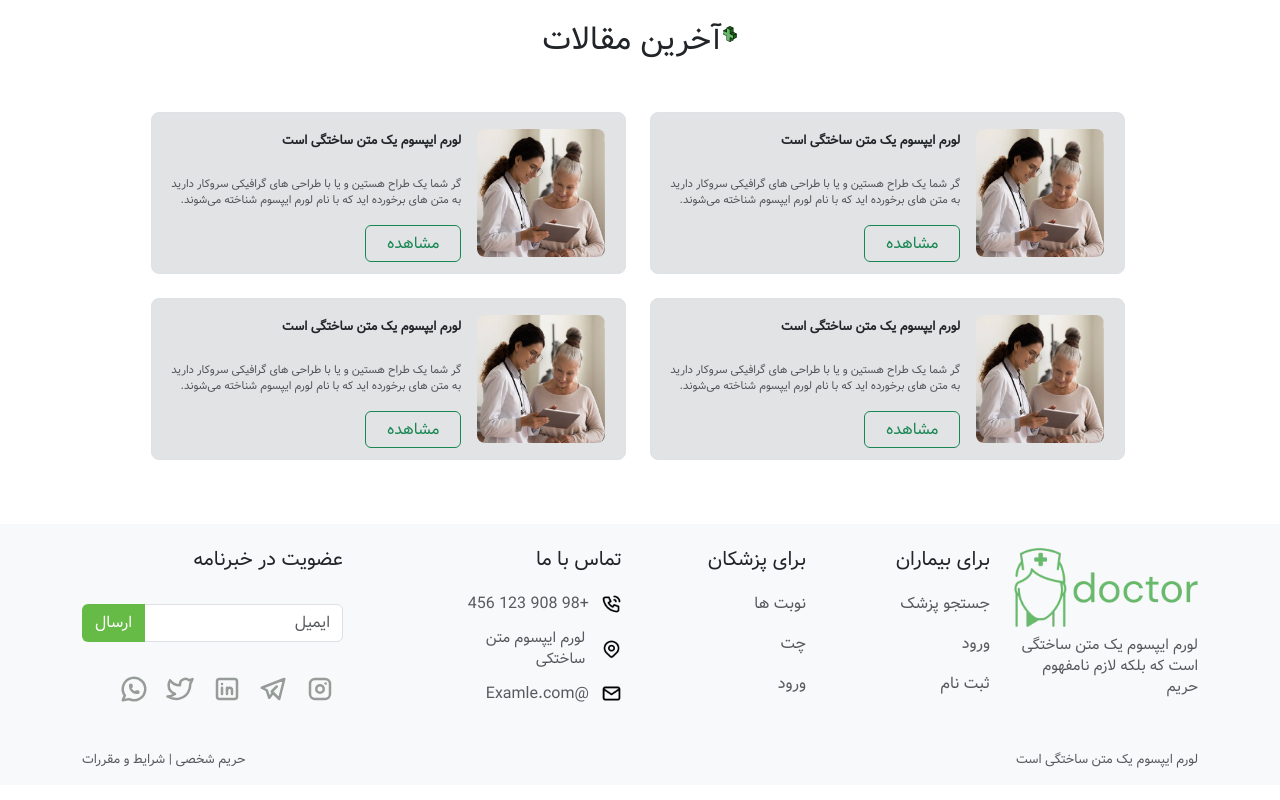
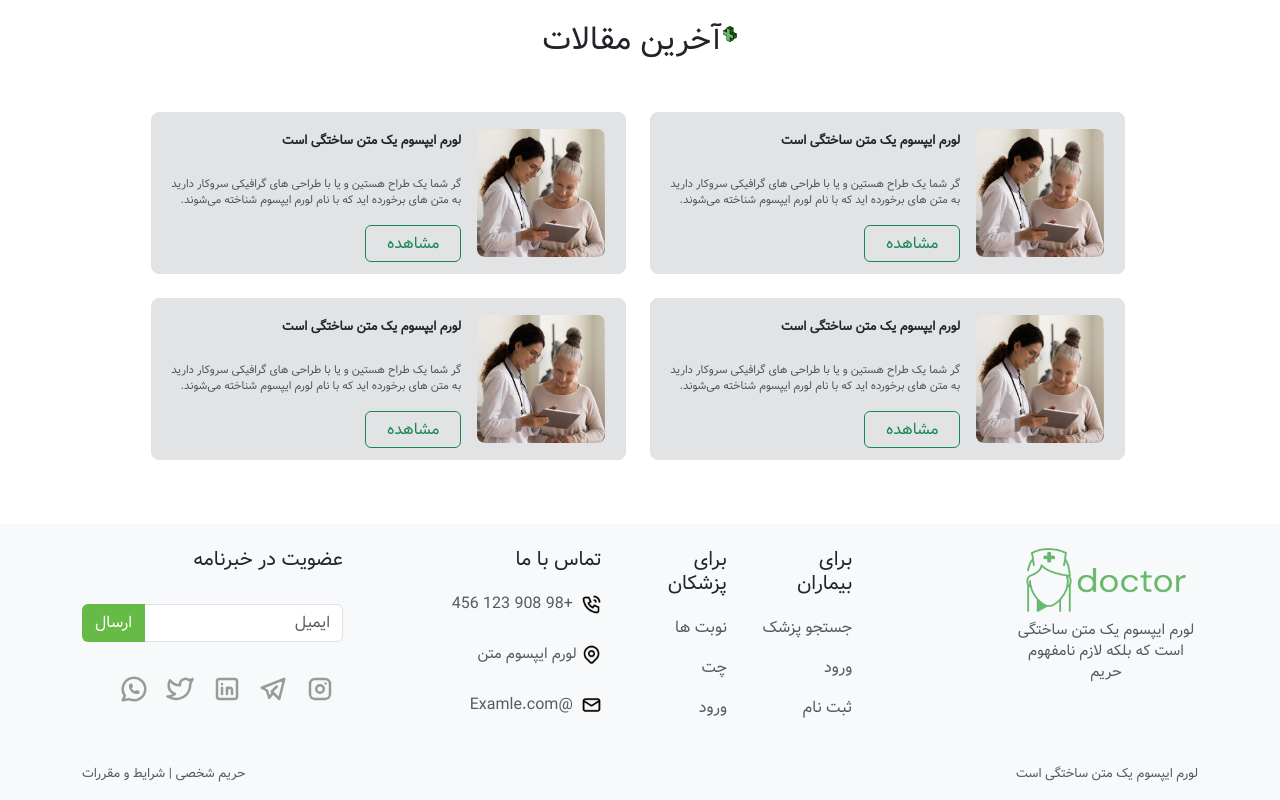
Before and after one commit to hojjatSadafi/doctor, a plain HTML site: page index.html in a window 1280 px wide. Shown: the part 2255-3055 px from the top of the page. Drawn offline with Linux system fonts and the light colour scheme.

```diff
--- a/index.html
+++ b/index.html
@@ -361,13 +361,14 @@
     <footer class="bg-light">
         <div class="container">
             <div class="row align-items-top pt-4">
-                <div class="col-lg-8 d-flex flex-row responsive">
-                    <div class="col-lg-3 d-flex flex-column gap-2 responsive__items">
-                        <img src="./images/doctorLogo.webp" alt="">
+                <div class="col-lg-8 d-flex flex-lg-row justify-content-lg-between responsive">
+                    <div class="col-lg-3 mb-4 mb-lg-0 d-flex flex-column gap-2 text-center responsive__items">
+                        <img class="mx-auto mx-0 mb-2 mb-lg-0 footer__main-icon" src="./images/doctorLogo.webp" alt="">
                         <p class="text-muted right__text">لورم ایپسوم یک متن ساختگی
                             است که بلکه لازم نامفهوم حریم</p>
                     </div>
-                    <div class="col-lg-3 ms-4 space__between responsive__items">
+                    <div class="d-flex flex-column flex-sm-row me-2 ms-2 ms-lg-5 me-lg-5 justify-content-between">
+                        <div class="col-lg-3 ms-lg-4 space__between responsive__items-1">
                             <h5 class="mb-3">برای بیماران</h5>
                             <ul class="list-unstyled d-flex flex-column gap-2">
                                 <li><a href="#" class="list__body text-muted text-decoration-none">جستجو پزشک</a></li>
@@ -375,7 +376,7 @@
                                 <li><a href="#" class="list__body text-muted text-decoration-none">ثبت نام</a></li>
                             </ul>
                         </div>
-                    <div class="col-lg-3 space__between responsive__items">
+                        <div class="col-lg-3 space__between responsive__items-1">
                             <h5 class="mb-3">برای پزشکان</h5>
                             <ul class="list-unstyled d-flex flex-column gap-2">
                                 <li><a href="#" class="list__body text-muted text-decoration-none">نوبت ها</a></li>
@@ -383,25 +384,26 @@
                                 <li><a href="#" class="list__body text-muted text-decoration-none">ورود</a></li>
                             </ul>
                         </div>
-                    <div class="col-lg-3 space__between responsive__items">
+                        <div class="col-lg-3 d-flex flex-column space__between align-items-lg-start responsive__items-1">
                             <h5 class="mb-3">تماس با ما</h5>
-                        <ul class="list-unstyled d-flex flex-column gap-2">
-                            <div>
+                            <ul class="list-unstyled d-flex flex-column justify-content-lg-start gap-4">
+                                <div class="d-flex flex-lg-row align-self-center align-self-lg-start">
                                     <img class="footer__icon-size" src="./images/phone-call.png" alt="">
-                                <span class="text-muted ms-2">+98 908 123 456</span>
+                                    <span class="text-muted text-nowrap ms-2">+98 908 123 456</span>
                                 </div>
-                            <div class="d-flex flex-row align-items-center">
+                                <div class="d-flex flex-lg-row align-self-center align-self-lg-start">
                                     <img class="footer__icon-size" src="./images/map-pin.png" alt="">
-                                <span class="text-muted ms-3 right__text">لورم ایپسوم متن ساختکی</span>
+                                    <span class="text-muted ms-3 ms-lg-1 right__text">لورم ایپسوم متن </span>
                                 </div>
-                            <div>
+                                <div class="d-flex flex-lg-row align-self-center align-self-lg-start">
                                     <img class="footer__icon-size" src="./images/mail.png" alt="">
                                     <span class="text-muted ms-2">@Examle.com</span>
                                 </div>
                             </ul>
                         </div>
                     </div>
-                <div class="col-lg-3 offset-lg-1 d-flex flex-column gap-2">
+                </div>
+                <div class="col-lg-3 mt-3 mt-lg-0 offset-lg-1 d-flex flex-column align-items-center align-items-lg-start gap-2">
                     <h5 class="mb-4">عضویت در خبرنامه</h5>
                     <div class="input-group mb-4">
                         <input type="text" class="form-control" placeholder="ایمیل">
@@ -442,11 +444,11 @@
                 </div>
             </div>
             <hr class="dropdown-divider">
-            <div class="row mt-4 responsive">
-                <div class="col-lg-4">
+            <div class="row d-flex flex-row mt-4 justify-content-between">
+                <div class="col-lg-4 w-50">
                     <p class="text-muted text__underline">لورم ایپسوم یک متن ساختگی است</p>
                 </div>
-                <div class="col-lg-4 offset-lg-4 d-flex justify-content-lg-end">
+                <div class="col-lg-4 w-50 offset-lg-4 ms-0 d-flex justify-content-end">
                     <p class="text-muted text__underline">حریم شخصی | شرایط و مقررات</p>
                 </div>
             </div>
```
Also changed, not shown: images/arrow.svg (added), images/fade-circle.svg (added). Lines whose indentation alone changed are shown as unchanged.
